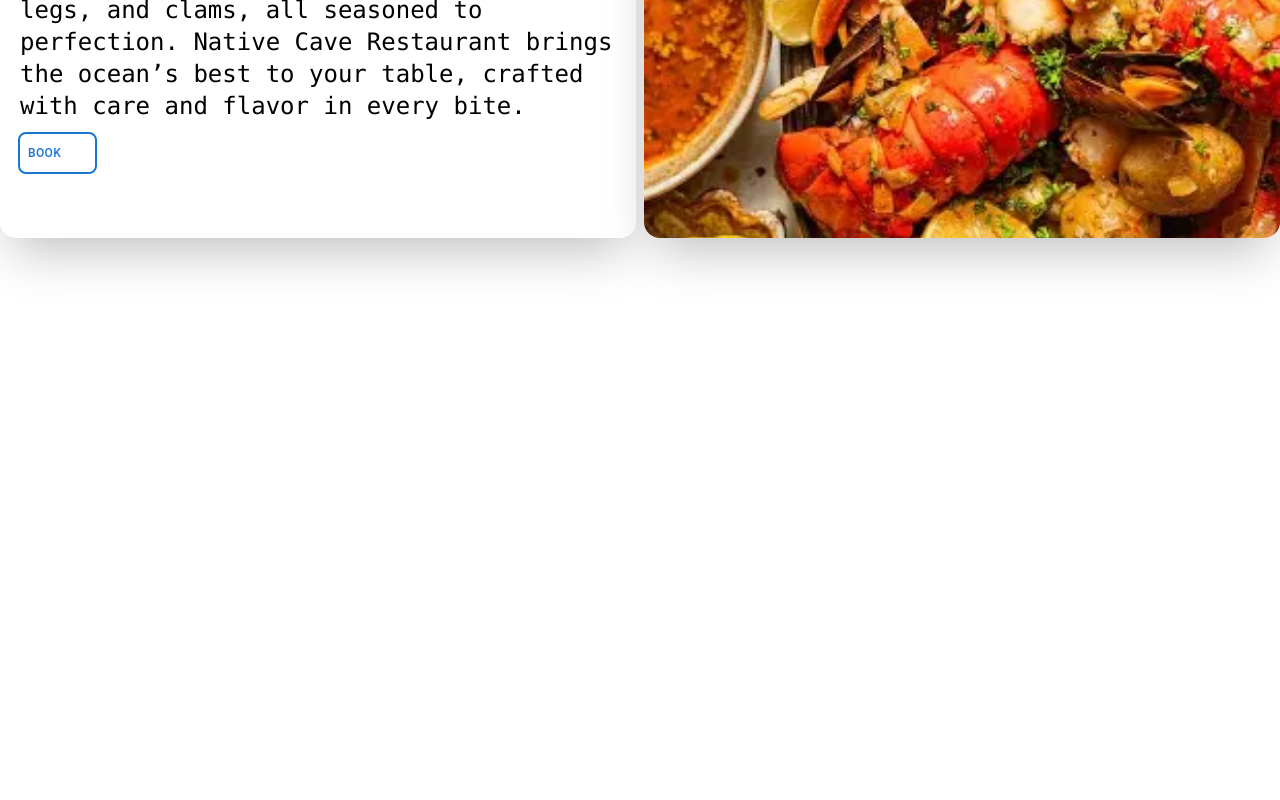
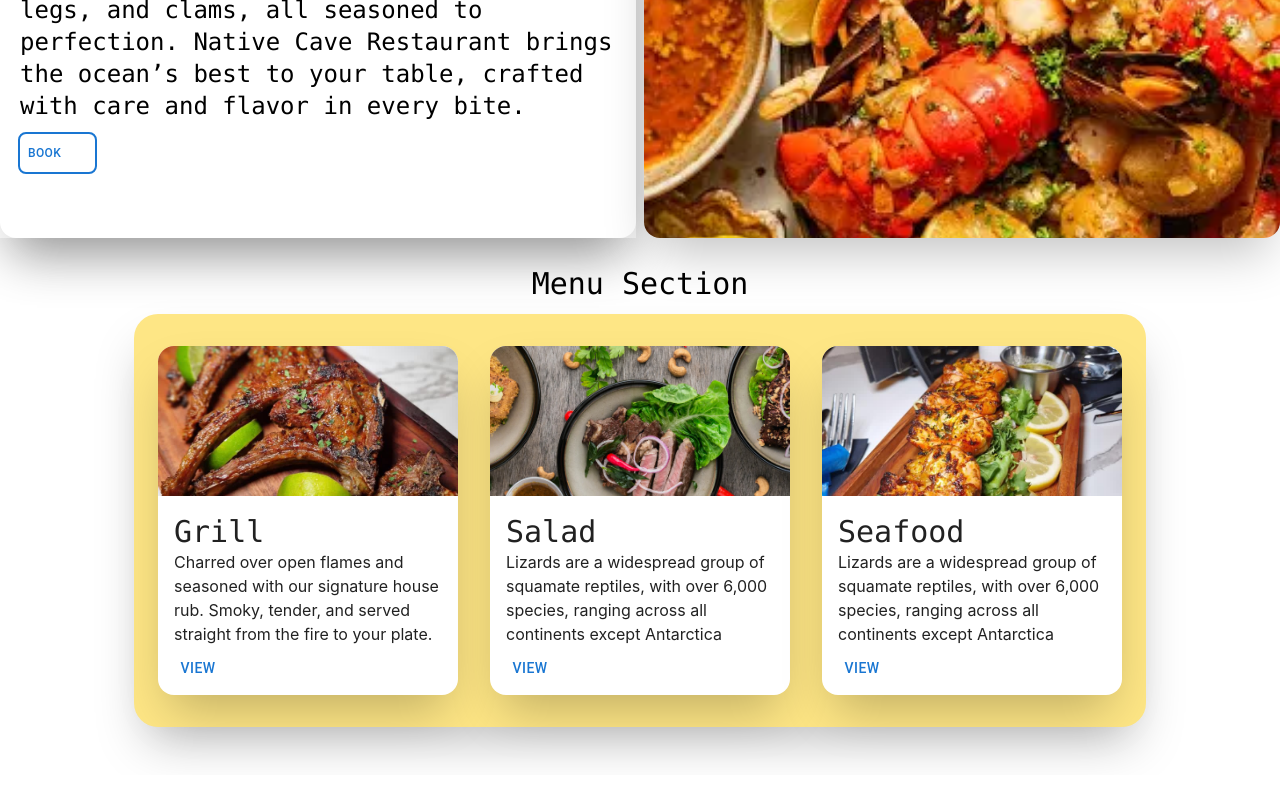
Before and after one commit to digitalconsultuk/native-project, a React (Vite) app: page /home in a window 1280 px wide. Shown: the part 352-1152 px from the top of the page. After the commit the page ends 1127 px from the top, so only its background shows below. Built offline with nearby package versions, Linux system fonts and the light colour scheme; some icons are missing.

Commit message:
feat(Menu): added menu section (#2)

```diff
--- a/src/components/HeroComponent.tsx
+++ b/src/components/HeroComponent.tsx
@@ -11,7 +11,7 @@ const HeroComponent = () => {
   return (
     <>
       <section className={'flex flex-col p-0 -mt-6 md:mt-2.5 md:flex-row md:gap-2'}>
-        <div className={'flex flex-col md:flex-row md:flex-1/2'}>
+        <div className={'flex flex-col md:flex-row md:flex-1/2 shadow-2xl'}>
           <h1 className={'text-left font-mono pt-4 md:pt-10 pl-2 align-middle pb-0 shadow-2xl rounded-2xl md:flex-row md:flex-1/2'}>
             <span className={'text-amber-500 text-3xl font-mono md:text-7xl'}>Bold Flavors,<br/>Fresh Catches</span>
             <p className={'mt-2 text-wrap text-lg md:text-2xl md:pl-3'}>Delight in our signature seafood boil, packed with the freshest shrimp, crab legs,
--- /dev/null
+++ b/src/components/MenuComponent.tsx
@@ -0,0 +1,78 @@
+/**
+ * Menu Component
+ * */
+import {type FunctionComponent} from "react";
+import Card from '@mui/material/Card';
+import CardActions from '@mui/material/CardActions';
+import CardContent from '@mui/material/CardContent';
+import CardMedia from '@mui/material/CardMedia';
+import Button from '@mui/material/Button';
+import FoodImage1 from '../assets/food_2.png'
+import FoodImage2 from '../assets/image-bg-1.jpg'
+import FoodImage3 from '../assets/food_1.png'
+import * as React from "react";
+import {ModalComponent} from "./ModalComponent.tsx";
+
+const MenuComponent: FunctionComponent = () => {
+  const [open, setOpen] = React.useState(false);
+  const handleOpen = () => setOpen(true);
+  const handleClose = () => setOpen(false);
+
+  const images = [
+    {
+      name: 'Grill',
+      description: 'Charred over open flames and seasoned with our signature house rub. Smoky, tender, and served straight ' +
+        'from the fire to your plate.',
+      image: FoodImage1,
+      action: handleOpen
+    },
+    {
+      name: 'Salad',
+      description: 'Lizards are a widespread group of squamate reptiles, with over 6,000\n' +
+        'species, ranging across all continents except Antarctica',
+      image: FoodImage2,
+      action: handleOpen
+    },
+    {
+      name: 'Seafood',
+      description: 'Lizards are a widespread group of squamate reptiles, with over 6,000\n' +
+        'species, ranging across all continents except Antarctica',
+      image: FoodImage3,
+      action: handleOpen
+    }
+  ]
+
+  return (
+    <>
+      <div className={'mt-5 mb-1 flex justify-center items-center'}>
+        <h1 className={'text-center font-mono text-3xl'}> Menu Section </h1>
+      </div>
+      <section className={'flex flex-row justify-center items-center'}>
+        <div className="max-w-7xl mx-auto p-6 bg-amber-200 rounded-3xl mb-10 shadow-2xl">
+          <div className="grid grid-cols-1 md:grid-cols-2 lg:grid-cols-3 gap-8">
+            {images.map((data, index) => (
+              <Card sx={{ maxWidth: 300 }} className={'rounded-2xl shadow-2xl mt-2 mb-2'} key={index}>
+                <CardMedia
+                  sx={{ height: 150 }}
+                  image={data.image}
+                  title={data.name}
+                />
+                <CardContent>
+                  <h2 className={'text-3xl mt-0.5 font-mono'}>{data.name}</h2>
+                  <p className={''}>
+                    {data.description}
+                  </p>
+                </CardContent>
+                <CardActions>
+                  <Button size="medium" className={'-mt-5'} onClick={data.action}>View</Button>
+                </CardActions>
+              </Card>
+            ))}
+          </div>
+        </div>
+      </section>
+      <ModalComponent open={open} onClose={handleClose}/>
+    </>
+  )
+}
+export {MenuComponent};
--- /dev/null
+++ b/src/components/ModalComponent.tsx
@@ -0,0 +1,70 @@
+
+/**
+ * Modal Component
+ * */
+import * as React from 'react';
+import Backdrop from '@mui/material/Backdrop';
+import Box from '@mui/material/Box';
+import Modal from '@mui/material/Modal';
+import Fade from '@mui/material/Fade';
+import Typography from '@mui/material/Typography';
+import {Chip} from "@mui/material";
+import CurrencyPoundIcon from '@mui/icons-material/CurrencyPound';
+
+const style = {
+  position: 'absolute',
+  top: '50%',
+  left: '50%',
+  transform: 'translate(-50%, -50%)',
+  width: 350,
+  bgcolor: 'background.paper',
+  border: '2px solid #000',
+  boxShadow: 24,
+  p: 4,
+};
+
+interface ModalProps {
+  open: boolean;
+  onClose: () => void;
+}
+const ModalComponent: React.FC<ModalProps> = ({ open, onClose }) => {
+  return (
+    <div>
+      <Modal
+        aria-labelledby="transition-modal-title"
+        aria-describedby="transition-modal-description"
+        open={open}
+        onClose={onClose}
+        closeAfterTransition
+        slots={{ backdrop: Backdrop }}
+        slotProps={{
+          backdrop: {
+            timeout: 500,
+          },
+        }}
+      >
+        <Fade in={open}>
+          <Box sx={style}>
+            <Typography id="transition-modal-title" variant="h6" component="h2">
+              Text in a modal
+            </Typography>
+            <Typography id="transition-modal-description" sx={{ mt: 2 }}>
+              <ol className={'list-decimal'}>
+                <li>
+                  Duis mollis, est non commodo luctus, nisi erat porttitor ligula.
+                  <div className={'mt-0.5'}>
+                    <Chip icon={<CurrencyPoundIcon fontSize={'small'} className={'-mr-3 text-black'}/>} label="5" variant="outlined" className={'bg-green-400 text-lg'}/>
+                  </div>
+                </li>
+                <li>
+                  Duis mollis, est non commodo luctus, nisi erat porttitor ligula.
+                </li>
+              </ol>
+            </Typography>
+          </Box>
+        </Fade>
+      </Modal>
+    </div>
+  );
+}
+export {ModalComponent}
--- a/src/pages/HomePage.tsx
+++ b/src/pages/HomePage.tsx
@@ -1,8 +1,8 @@
 
 
 import '../App.css'
-import {PageComponent} from "../components/PageComponent.tsx";
 import {HeroComponent} from "../components/HeroComponent.tsx";
+import {MenuComponent} from "../components/MenuComponent.tsx";
 const HomePage = () => {
   return (
     <>
@@ -10,7 +10,7 @@ const HomePage = () => {
         <div className={'flex flex-col gap-2'}>
           <HeroComponent/>
         </div>
-        <PageComponent/>
+        <MenuComponent/>
       </section>
     </>
   )
```
